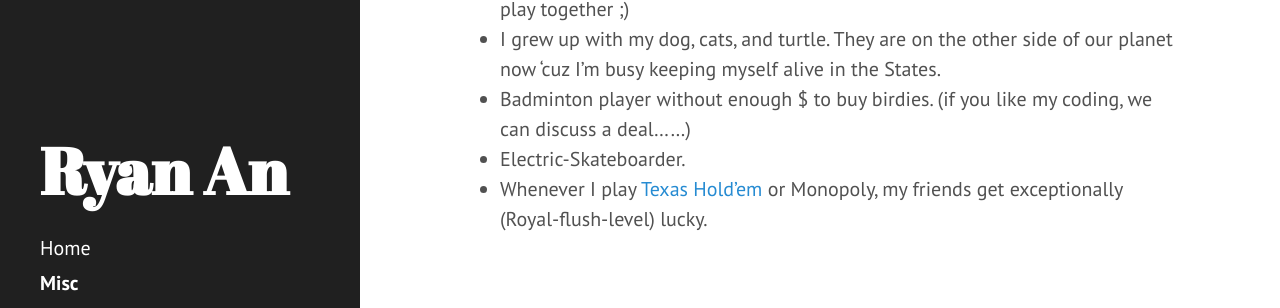
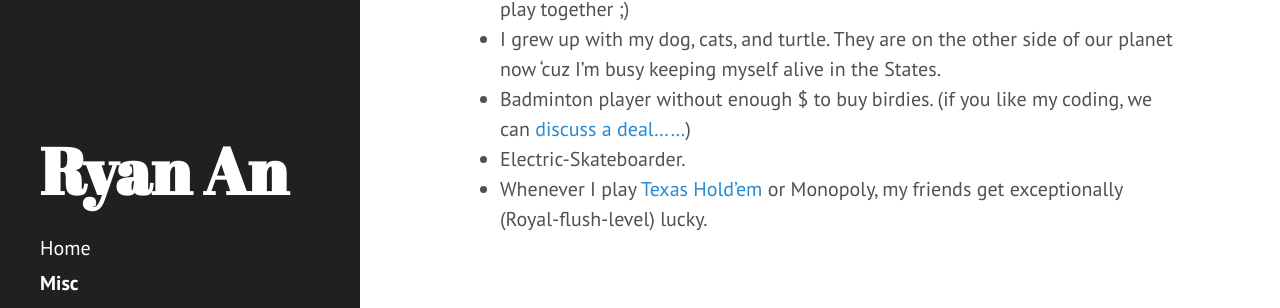
Before and after one commit to ryeii/ryeii.github.io, a Jekyll site: the page built from Misc.md, in a window 1280 px wide. Shown: the part 404-712 px from the top of the page. Built offline with Jekyll 4.4.1, drawn with Linux system fonts in a browser that asks for light colours; some of the changed lines change nothing that is shown.

Commit message:
minor change

```diff
--- a/Misc.md
+++ b/Misc.md
@@ -11,6 +11,6 @@ title: Misc
 ## Fun Facts
 * I am a hundred-hours [starllaris](https://www.paradoxinteractive.com/games/stellaris/about) and [civilization](https://civilization.com/) player. Just add me on steam and you will see it (how? ask me). If you like them as well we maybe able to play together ;)
 * I grew up with my dog, cats, and turtle. They are on the other side of our planet now 'cuz I'm busy keeping myself alive in the States.
-* Badminton player without enough $ to buy birdies. (if you like my coding, we can discuss a deal......)
+* Badminton player without enough $ to buy birdies. (if you like my coding, we can [discuss a deal......]({{ site.baseurl }}contact/))
 * Electric-Skateboarder.
 * Whenever I play <a href="https://en.wikipedia.org/wiki/Texas_hold_'em">Texas Hold'em</a> or Monopoly, my friends get exceptionally (Royal-flush-level) lucky.
```
